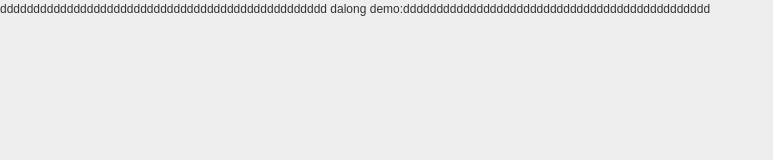
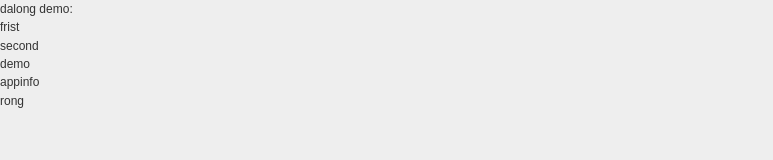
Before and after one commit to dalong123/appdemo, a plain HTML site: page index.html in a window 1280 px wide. Shown: the whole page, without its empty margins (0-773 px from the left). Drawn offline with Linux system fonts and the light colour scheme.

Commit message:
Update index.html

```diff
--- a/index.html
+++ b/index.html
@@ -6,9 +6,16 @@
 <link rel="stylesheet" type="text/css" href="public.css" />
 </head>
 <body>
-<div>ddddddddddddddddddddddddddddddddddddddddddddddddd
-dalong demo:dddddddddddddddddddddddddddddddddddddddddddddd
+<div>
+dalong demo:
 </div>
+  <ul>
+    <li>frist</li>
+    <li>second</li>
+    <li>demo</li>
+    <li>appinfo</li>
+    <li>rong</li>
+  </ul>
 
 </body>
 </html>
```
